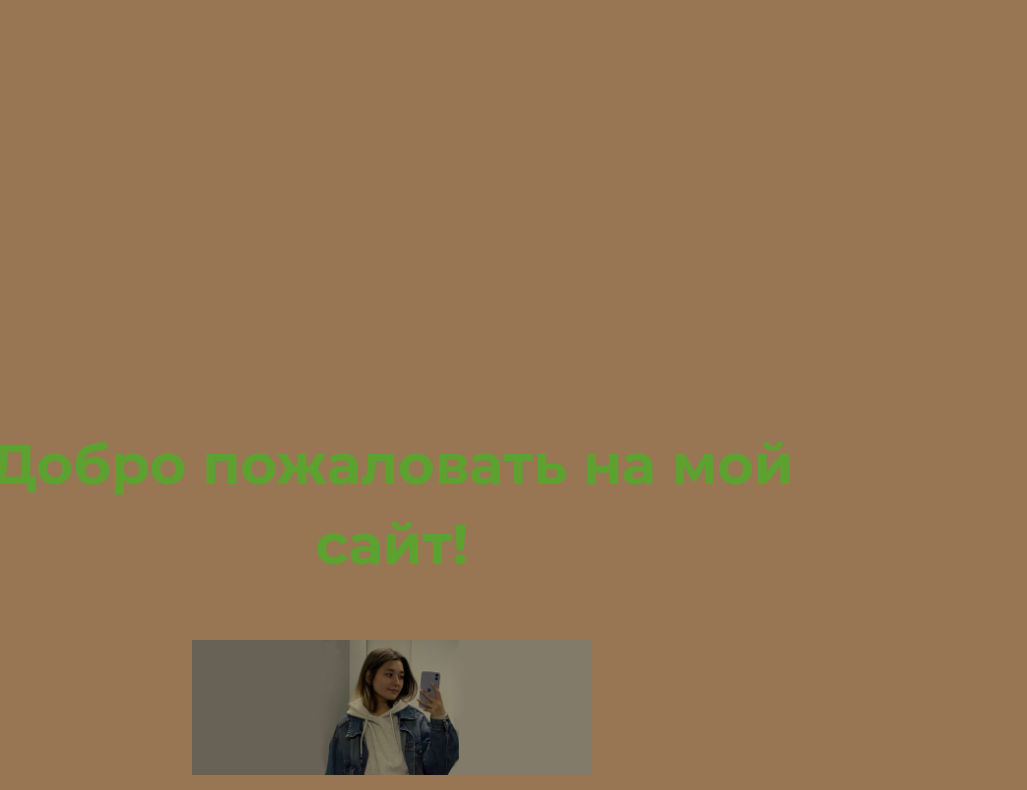
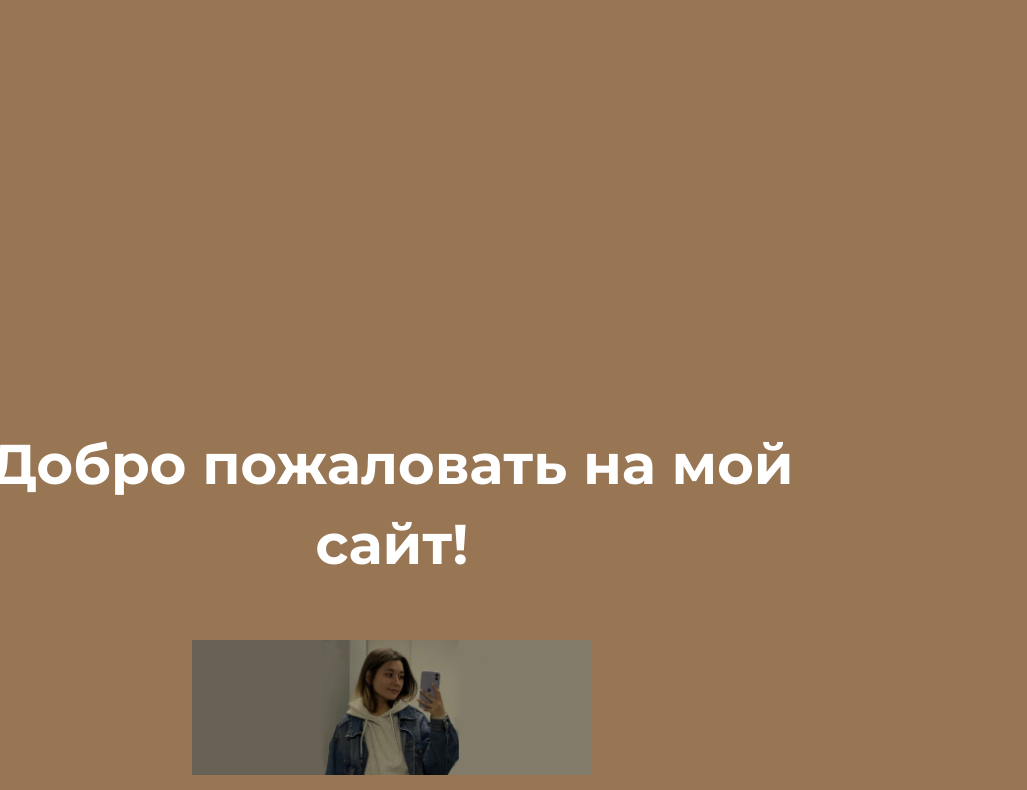
Before and after one commit to 9655403936/site, a plain HTML site: page index.html in a window 1280 px wide. Shown: the part 494-1284 px from the top of the page, without its empty margins (248-1275 px from the left). Drawn offline with Linux system fonts and the light colour scheme.

Commit message:
Update style.css

```diff
--- a/style.css
+++ b/style.css
@@ -4,7 +4,7 @@ body {
   font-family: "Montserrat", "Helvetica", "Arial", sans-serif;
   font-size: 16px;
   line-height: 32px;
-  color: #5da130;
+  color: #FFFFFF;
   background-color: #987654;
   background-repeat: no-repeat;
   background-position: top center;
```
